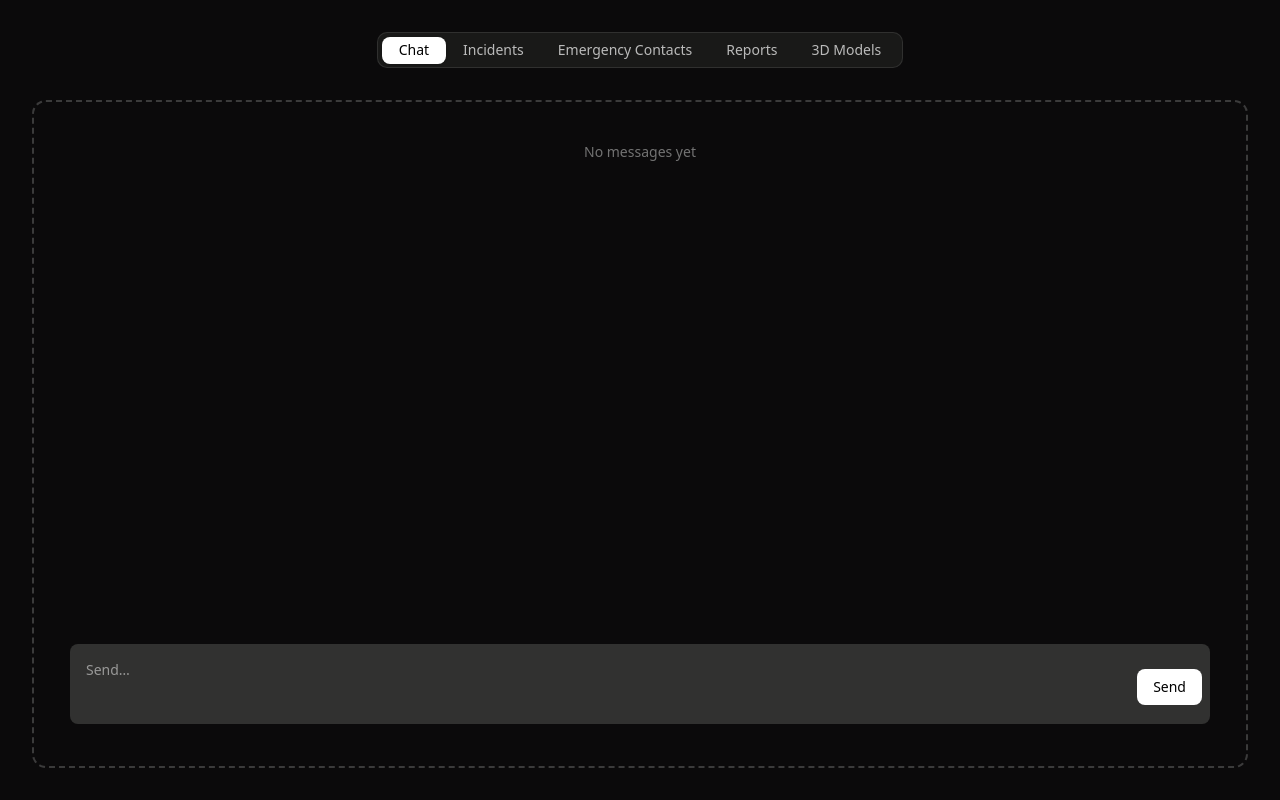
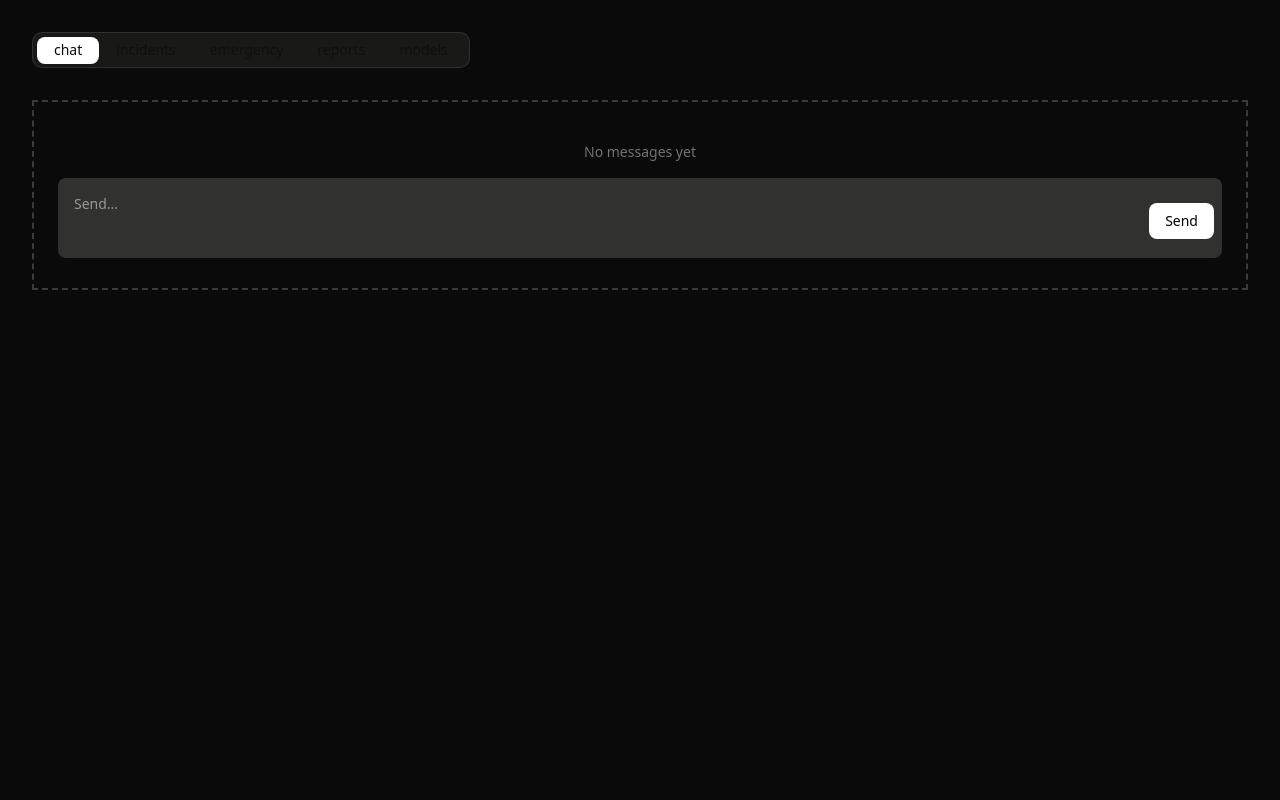
Before and after one commit to bmdx26/major_proj, a Next.js app: page /dashboard in a window 1280 px wide. Built offline with nearby package versions, Linux system fonts and the light colour scheme.

Commit message:
test merge 3/3 pipeline

```diff
--- a/app/dashboard/page.tsx
+++ b/app/dashboard/page.tsx
@@ -1,71 +1,67 @@
-"use client"
+"use client";
 
-
-import { useState, useRef, useEffect } from "react"
-
-import dynamic from "next/dynamic"
-import { Conversation } from "@/components/chats/Chats"
-import { ChatInput } from "@/components/chats/ChatInput"
+import { useState, useRef, useEffect } from "react";
+import dynamic from "next/dynamic";
+import { Conversation } from "@/components/chats/Chats";
+import { ChatInput } from "@/components/chats/ChatInput";
 
 import {
   Tabs,
   TabsContent,
   TabsList,
   TabsTrigger,
-} from "@/components/ui/tabs"
+} from "@/components/ui/tabs";
 import {
   Card,
   CardContent,
   CardHeader,
   CardTitle,
   CardDescription,
-} from "@/components/ui/card"
+} from "@/components/ui/card";
 
 import {
   ContactCards,
   contactCardsData,
-} from "@/components/contact_cards/ContactCards"
+} from "@/components/contact_cards/ContactCards";
 
-/* OBJ 3D viewer (client only) */
+import ModelUploadPanel, {
+  UploadItem,
+} from "@/components/viewers/ModelUploadPanel";
+
 const ModelViewerOBJ = dynamic(
   () => import("@/components/viewers/ModelViewerOBJ"),
   { ssr: false }
-)
-
-/* Upload panel */
-import ModelUploadPanel, {
-  UploadItem,
-} from "@/components/viewers/ModelUploadPanel"
+);
 
 type ChatMessage = {
-  id: string
-  from: "user" | "assistant"
-  text: string
-}
+  id: string;
+  from: "user" | "assistant";
+  text: string;
+};
 
 export default function DashboardPage() {
-  /* ---------------- Chat state ---------------- */
-  const [messages, setMessages] = useState<ChatMessage[]>([])
+  const [messages, setMessages] = useState<ChatMessage[]>([]);
+  const hasRun = useRef(false);
 
   const handleSend = (text: string) => {
     setMessages((prev) => [
       ...prev,
       { id: crypto.randomUUID(), from: "user", text },
-    ])
-  }
+    ]);
+  };
 
-  /* ---------------- Photogrammetry upload state ---------------- */
-  const [files, setFiles] = useState<UploadItem[]>([])
-  const [dragging, setDragging] = useState(false)
+  /* Upload state */
+  const [files, setFiles] = useState<UploadItem[]>([]);
+  const [dragging, setDragging] = useState(false);
 
   function handleFiles(selected: File[]) {
     const newFiles: UploadItem[] = selected.map((file) => ({
       id: crypto.randomUUID(),
       file,
       processing: true,
-    }))
+    }));
 
-    setFiles((prev) => [...prev, ...newFiles])
+    setFiles((prev) => [...prev, ...newFiles]);
 
     newFiles.forEach((item) => {
       setTimeout(() => {
@@ -73,82 +69,92 @@ export default function DashboardPage() {
           prev.map((f) =>
             f.id === item.id ? { ...f, processing: false } : f
           )
-        )
-      }, 2000)
-    })
+        );
+      }, 2000);
+    });
   }
 
   function removeFile(id: string) {
-    setFiles((prev) => prev.filter((f) => f.id !== id))
+    setFiles((prev) => prev.filter((f) => f.id !== id));
   }
 
+  /* TEMP generated models */
+  const [generatedModels] = useState<string[]>([
+    "/3d/temp_3d.obj",
+    "/3d/new_3d.obj",
+  ]);
+
+  const [modelUrl, setModelUrl] = useState<string | null>(null);
+
+  /* Pipeline */
   useEffect(() => {
+    if (hasRun.current) return;
+    hasRun.current = true;
+
     const projectId = localStorage.getItem("projectId");
-
     if (!projectId) return;
 
     const runPipeline = async () => {
       try {
-        /* -------- 1. ANALYZE -------- */
-        const analyzeRes = await fetch(
+        await fetch(
           `${process.env.NEXT_PUBLIC_BACKENED_DOMAIN}/projects/${projectId}/analyze`,
           { method: "POST" }
         );
 
-        if (!analyzeRes.ok) {
-          throw new Error("Analysis failed");
-        }
-
-        const analyzeData = await analyzeRes.json();
-        console.log("Analysis completed:", analyzeData);
-
-        /* -------- 2. EVENT SUMMARY -------- */
-        const summaryRes = await fetch(
+        await fetch(
           `${process.env.NEXT_PUBLIC_BACKENED_DOMAIN}/projects/${projectId}/event-summary`,
           { method: "POST" }
         );
 
-        if (!summaryRes.ok) {
-          throw new Error("Event summary failed");
-        }
-
-        const summaryData = await summaryRes.json();
-        console.log("Event summary generated:", summaryData);
-
-        /* -------- 3. REPORT -------- */
         const reportRes = await fetch(
           `${process.env.NEXT_PUBLIC_BACKENED_DOMAIN}/projects/${projectId}/report`,
           { method: "POST" }
         );
 
-        if (!reportRes.ok) {
-          throw new Error("Report generation failed");
+        const assistantId = crypto.randomUUID();
+
+        setMessages((prev) => [
+          ...prev,
+          { id: assistantId, from: "assistant", text: "🧠 Generating report...\n\n" },
+        ]);
+
+        const reader = reportRes.body!.getReader();
+        const decoder = new TextDecoder();
+
+        let buffer = "";
+        let fullText = "";
+
+        while (true) {
+          const { value, done } = await reader.read();
+          if (done) break;
+
+          buffer += decoder.decode(value, { stream: true });
+          const lines = buffer.split("\n");
+          buffer = lines.pop()!;
+
+          for (const line of lines) {
+            if (!line.trim()) continue;
+
+            const msg = JSON.parse(line);
+
+            if (msg.stage === "llama_stream" && msg.chunk) {
+              fullText += msg.chunk;
+
+              setMessages((prev) =>
+                prev.map((m) =>
+                  m.id === assistantId ? { ...m, text: fullText } : m
+                )
+              );
             }
-
-        const reportData = await reportRes.json();
-        console.log("Report generated:", reportData);
-
-        /* -------- PUSH REPORT TO CHAT -------- */
-        if (reportData?.report) {
+          }
+        }
+      } catch {
         setMessages((prev) => [
           ...prev,
           {
             id: crypto.randomUUID(),
             from: "assistant",
-              text: reportData.report,
-            },
-          ]);
-        }
-      } catch (error) {
-        console.error("Pipeline error:", error);
-
-        setMessages((prev) => [
-          ...prev,
-          {
-            id: crypto.randomUUID(),
-            from: "assistant",
-            text:
-              "⚠️ Failed to generate full report. Please try again later.",
+            text: "⚠️ Failed to generate report.",
           },
         ]);
       }
@@ -157,99 +163,31 @@ export default function DashboardPage() {
     runPipeline();
   }, []);
 
-
-  /* ---------------- TEMP generated 3D models ---------------- */
-  const [generatedModels] = useState<string[]>([
-    "/3d/temp_3d.obj",
-    "/3d/new_3d.obj",
-
-  ])
-
-  /* ---------------- 3D model preview ---------------- */
-  const [modelUrl, setModelUrl] = useState<string | null>(null)
-
   return (
     <main className="min-h-screen bg-[#0b0a0b] flex justify-center p-8 text-white">
       <div className="w-full flex flex-col">
-        <Tabs
-          defaultValue="chat"
-          onValueChange={() => setModelUrl(null)}
-          className="flex flex-col items-center flex-1"
-        >
-          {/* TABS */}
+        <Tabs defaultValue="chat" onValueChange={() => setModelUrl(null)}>
           <TabsList className="bg-[#191918] border border-white/10 rounded-lg px-1">
-            {[
-              ["chat", "Chat"],
-              ["incidents", "Incidents"],
-              ["emergency", "Emergency Contacts"],
-              ["reports", "Reports"],
-              ["models", "3D Models"],
-            ].map(([value, label]) => (
-              <TabsTrigger
-                key={value}
-                value={value}
-                className="text-white/70 hover:text-white data-[state=active]:bg-white data-[state=active]:text-black"
-              >
-                {label}
+            {["chat", "incidents", "emergency", "reports", "models"].map((v) => (
+              <TabsTrigger key={v} value={v}>
+                {v}
               </TabsTrigger>
             ))}
           </TabsList>
 
-          {/* FRAME */}
-          <div className="mt-6 flex-1 w-full rounded-xl border-2 border-dashed border-white/20 p-6 overflow-hidden">
+          <div className="mt-6 flex-1 w-full border-2 border-dashed border-white/20 p-6">
 
-            {/* CHAT */}
-            <TabsContent value="chat" className="mt-0 h-full flex flex-col">
+            <TabsContent value="chat" className="h-full flex flex-col">
               <Conversation messages={messages} className="flex-1" />
-              <div className="p-3">
               <ChatInput onSend={handleSend} />
-              </div>
             </TabsContent>
 
-            {/* INCIDENTS */}
-            <TabsContent value="incidents" className="mt-0 h-full">
-              <Card className="bg-transparent border-none">
-                <CardHeader>
-                  <CardTitle>Incidents</CardTitle>
-                  <CardDescription className="text-white/60">
-                    Manage reported disaster events
-                  </CardDescription>
-                </CardHeader>
-                <CardContent className="text-sm text-white/70">
-                  Incident list will appear here.
-                </CardContent>
-              </Card>
-            </TabsContent>
-
-            {/* EMERGENCY CONTACTS */}
-            <TabsContent value="emergency" className="mt-0 h-full">
+            <TabsContent value="emergency">
               <ContactCards data={contactCardsData} />
             </TabsContent>
 
-            {/* REPORTS */}
-            <TabsContent value="reports" className="mt-0 h-full">
-              <Card className="bg-transparent border-none">
-                <CardHeader>
-                  <CardTitle>Reports</CardTitle>
-                  <CardDescription className="text-white/60">
-                    Generate and export reports
-                  </CardDescription>
-                </CardHeader>
-                <CardContent className="text-sm text-white/70">
-                  PDF / CSV export options.
-                </CardContent>
-              </Card>
-            </TabsContent>
-
-            {/* 3D MODELS – LEFT STACK + RIGHT PREVIEW */}
-            <TabsContent value="models" className="mt-0 h-full">
-              <div className="h-full grid grid-cols-10 gap-4">
-
-                {/* LEFT – 20% (TOP: Upload, BOTTOM: Generated files) */}
+            <TabsContent value="models" className="h-full grid grid-cols-10 gap-4">
               <div className="col-span-2 flex flex-col gap-4">
-
-                  {/* Upload */}
-                  <div className="flex-1">
                 <ModelUploadPanel
                   files={files}
                   dragging={dragging}
@@ -257,47 +195,36 @@ export default function DashboardPage() {
                   onFiles={handleFiles}
                   onRemove={removeFile}
                 />
-                  </div>
 
-                  {/* Generated models list (TEMP) */}
-                  <div className="border border-white/10 rounded-lg p-2 overflow-auto">
-                    <p className="text-xs text-white/50 mb-2">
-                      Generated 3D Models
-                    </p>
-
-                    {generatedModels.map((model) => (
+                <div className="border border-white/10 rounded-lg p-2">
+                  {generatedModels.map((m) => (
                     <button
-                        key={model}
-                        onClick={() => setModelUrl(model)}
-                        className="w-full text-left px-2 py-1 rounded text-xs text-white/80 hover:bg-white/10"
+                      key={m}
+                      onClick={() => setModelUrl(m)}
+                      className="w-full text-left text-xs hover:bg-white/10"
                     >
-                        {model.split("/").pop()}
+                      {m.split("/").pop()}
                     </button>
                   ))}
                 </div>
-
               </div>
 
-                {/* RIGHT – 80% (Preview only) */}
-                <div className="col-span-8 border border-white/10 rounded-lg overflow-hidden">
+              <div className="col-span-8 border border-white/10 rounded-lg">
                 {modelUrl ? (
                   <ModelViewerOBJ
                     modelPath={modelUrl}
                     onClose={() => setModelUrl(null)}
                   />
                 ) : (
-                    <div className="h-full flex items-center justify-center text-white/40 text-sm">
-                      Select a 3D model to preview
+                  <div className="h-full flex items-center justify-center text-white/40">
+                    Select model
                   </div>
                 )}
               </div>
-
-              </div>
             </TabsContent>
-
           </div>
         </Tabs>
       </div>
     </main>
-  )
+  );
 }
```
Lines whose indentation alone changed are shown as unchanged.
